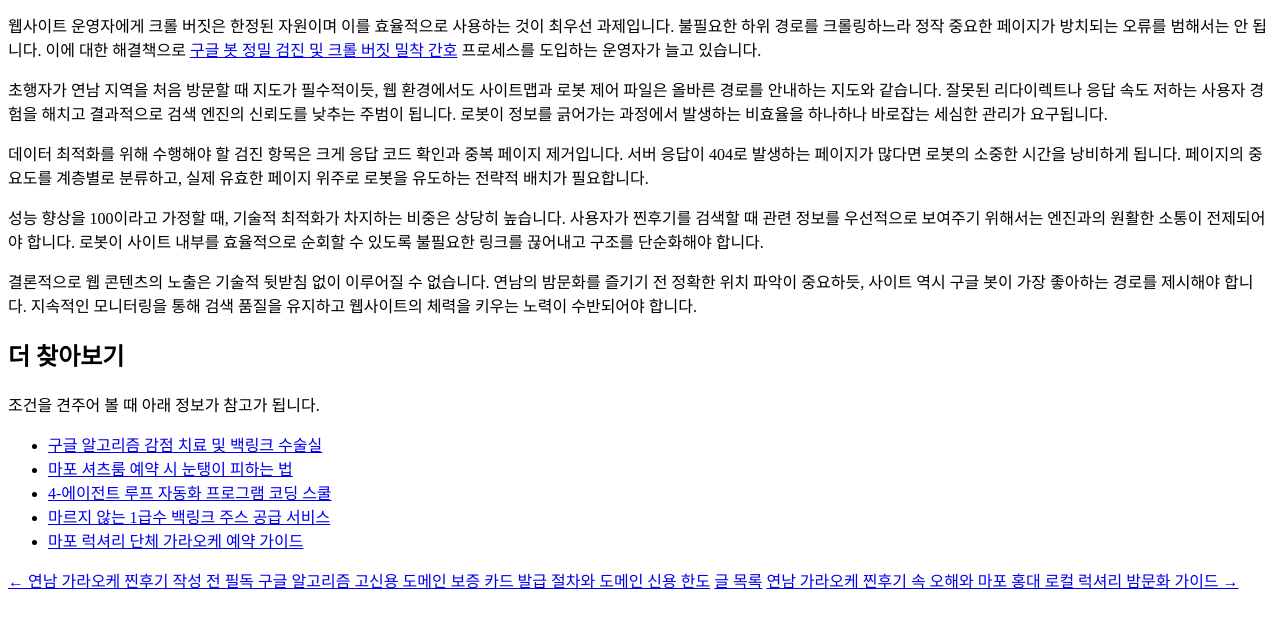
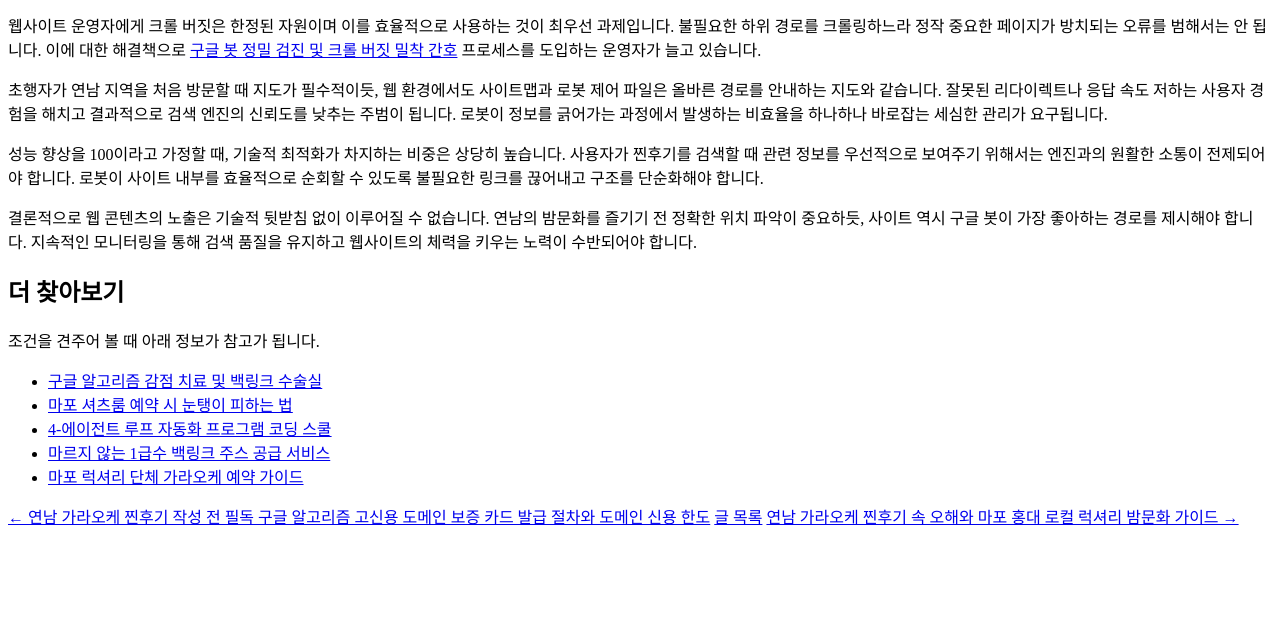
Before and after one commit to mqlwmsltm-arch/bp-t3b06-yn-karaoke-real2, a plain HTML site: page posts/gemini-coverage-20260721-0233.html in a window 1280 px wide. Shown: the part 140-768 px from the top of the page. Drawn offline with Linux system fonts and the light colour scheme.

Commit message:
deploy: garbage-free snapshot 2026-09-02T03:51:53.785Z

```diff
--- a/posts/gemini-coverage-20260721-0233.html
+++ b/posts/gemini-coverage-20260721-0233.html
@@ -17,7 +17,7 @@
  <p>연남 가라오케 찐후기 콘텐츠를 작성하거나 소비할 때 가장 먼저 당혹스러운 것은 생각지 못한 기술적 오류가 발생하는 상황입니다. 방문객이 목적지에 제대로 도달하지 못하듯, 웹 사이트 역시 검색 엔진의 로봇이 데이터를 원활하게 수집하지 못하면 정보 가치가 사라집니다. 특히 초행자가 복잡한 길을 헤매듯, 구조화되지 않은 사이트 구조는 검색 봇의 이동을 방해합니다.</p>
  <p>웹사이트 운영자에게 크롤 버짓은 한정된 자원이며 이를 효율적으로 사용하는 것이 최우선 과제입니다. 불필요한 하위 경로를 크롤링하느라 정작 중요한 페이지가 방치되는 오류를 범해서는 안 됩니다. 이에 대한 해결책으로 <a class="anchor-link" href="https://nurse-kyujin.online/">구글 봇 정밀 검진 및 크롤 버짓 밀착 간호</a> 프로세스를 도입하는 운영자가 늘고 있습니다.</p>
  <p>초행자가 연남 지역을 처음 방문할 때 지도가 필수적이듯, 웹 환경에서도 사이트맵과 로봇 제어 파일은 올바른 경로를 안내하는 지도와 같습니다. 잘못된 리다이렉트나 응답 속도 저하는 사용자 경험을 해치고 결과적으로 검색 엔진의 신뢰도를 낮추는 주범이 됩니다. 로봇이 정보를 긁어가는 과정에서 발생하는 비효율을 하나하나 바로잡는 세심한 관리가 요구됩니다.</p>
- <p>데이터 최적화를 위해 수행해야 할 검진 항목은 크게 응답 코드 확인과 중복 페이지 제거입니다. 서버 응답이 404로 발생하는 페이지가 많다면 로봇의 소중한 시간을 낭비하게 됩니다. 페이지의 중요도를 계층별로 분류하고, 실제 유효한 페이지 위주로 로봇을 유도하는 전략적 배치가 필요합니다.</p>
+
  <p>성능 향상을 100이라고 가정할 때, 기술적 최적화가 차지하는 비중은 상당히 높습니다. 사용자가 찐후기를 검색할 때 관련 정보를 우선적으로 보여주기 위해서는 엔진과의 원활한 소통이 전제되어야 합니다. 로봇이 사이트 내부를 효율적으로 순회할 수 있도록 불필요한 링크를 끊어내고 구조를 단순화해야 합니다.</p>
  <p>결론적으로 웹 콘텐츠의 노출은 기술적 뒷받침 없이 이루어질 수 없습니다. 연남의 밤문화를 즐기기 전 정확한 위치 파악이 중요하듯, 사이트 역시 구글 봇이 가장 좋아하는 경로를 제시해야 합니다. 지속적인 모니터링을 통해 검색 품질을 유지하고 웹사이트의 체력을 키우는 노력이 수반되어야 합니다.</p>
 <section class="r-83545b">
```
